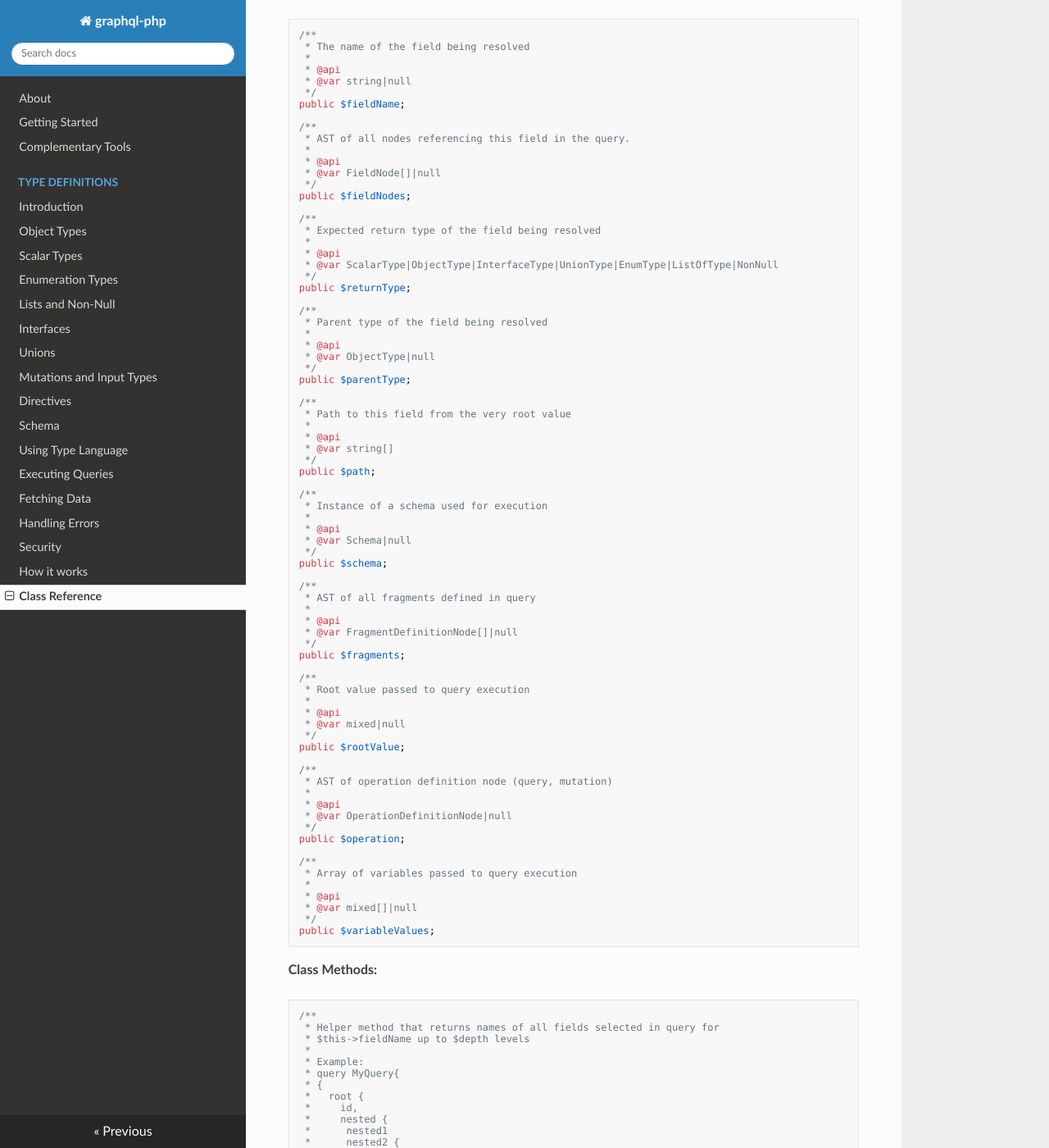
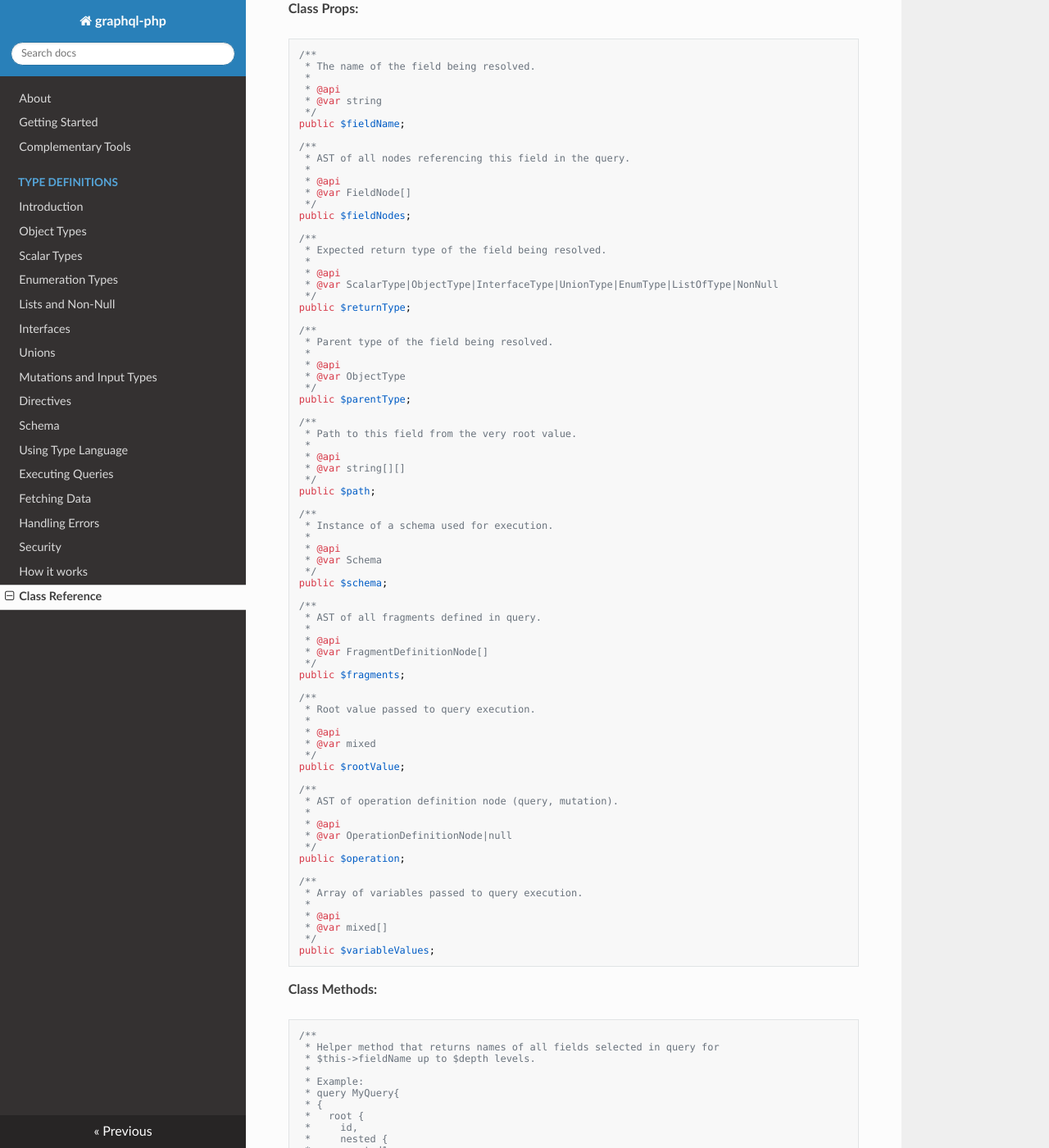
Before and after one commit to webonyx/graphql-php, an MkDocs documentation site: the page built from docs/reference.md, in a window 1280 px wide and 1400 px high, scrolled down 4645 px. Shown: the whole window at 82% size. Built offline with MkDocs 1.6.1, drawn with Linux system fonts in a browser that asks for light colours; nearby versions of some CDN libraries; old or Windows-style settings are respelled for this version of MkDocs; some of the changed text lies outside the part shown.

Commit message:
Docs: updated API reference

````diff
--- a/docs/reference.md
+++ b/docs/reference.md
@@ -299,15 +299,16 @@ static function getNullableType($type)
 ```
 # GraphQL\Type\Definition\ResolveInfo
 Structure containing information useful for field resolution process.
-Passed as 3rd argument to every field resolver. See [docs on field resolving (data fetching)](data-fetching.md).
+
+Passed as 4th argument to every field resolver. See [docs on field resolving (data fetching)](data-fetching.md).
 
 **Class Props:**
 ```php
 /**
- * The name of the field being resolved
- *
- * @api
- * @var string|null
+ * The name of the field being resolved.
+ *
+ * @api
+ * @var string
  */
 public $fieldName;
 
@@ -315,12 +316,12 @@ public $fieldName;
  * AST of all nodes referencing this field in the query.
  *
  * @api
- * @var FieldNode[]|null
+ * @var FieldNode[]
  */
 public $fieldNodes;
 
 /**
- * Expected return type of the field being resolved
+ * Expected return type of the field being resolved.
  *
  * @api
  * @var ScalarType|ObjectType|InterfaceType|UnionType|EnumType|ListOfType|NonNull
@@ -328,47 +329,47 @@ public $fieldNodes;
 public $returnType;
 
 /**
- * Parent type of the field being resolved
- *
- * @api
- * @var ObjectType|null
+ * Parent type of the field being resolved.
+ *
+ * @api
+ * @var ObjectType
  */
 public $parentType;
 
 /**
- * Path to this field from the very root value
- *
- * @api
- * @var string[]
+ * Path to this field from the very root value.
+ *
+ * @api
+ * @var string[][]
  */
 public $path;
 
 /**
- * Instance of a schema used for execution
- *
- * @api
- * @var Schema|null
+ * Instance of a schema used for execution.
+ *
+ * @api
+ * @var Schema
  */
 public $schema;
 
 /**
- * AST of all fragments defined in query
- *
- * @api
- * @var FragmentDefinitionNode[]|null
+ * AST of all fragments defined in query.
+ *
+ * @api
+ * @var FragmentDefinitionNode[]
  */
 public $fragments;
 
 /**
- * Root value passed to query execution
- *
- * @api
- * @var mixed|null
+ * Root value passed to query execution.
+ *
+ * @api
+ * @var mixed
  */
 public $rootValue;
 
 /**
- * AST of operation definition node (query, mutation)
+ * AST of operation definition node (query, mutation).
  *
  * @api
  * @var OperationDefinitionNode|null
@@ -376,10 +377,10 @@ public $rootValue;
 public $operation;
 
 /**
- * Array of variables passed to query execution
- *
- * @api
- * @var mixed[]|null
+ * Array of variables passed to query execution.
+ *
+ * @api
+ * @var mixed[]
  */
 public $variableValues;
 ```
@@ -388,7 +389,7 @@ public $variableValues;
 ```php
 /**
  * Helper method that returns names of all fields selected in query for
- * $this->fieldName up to $depth levels
+ * $this->fieldName up to $depth levels.
  *
  * Example:
  * query MyQuery{
@@ -1095,7 +1096,7 @@ Implements the "Evaluating requests" section of the GraphQL specification.
  * execution are collected in `$result->errors`.
  *
  * @param mixed|null               $rootValue
- * @param mixed[]|null             $contextValue
+ * @param mixed|null               $contextValue
  * @param mixed[]|ArrayAccess|null $variableValues
  * @param string|null              $operationName
  *
@@ -1121,8 +1122,8 @@ static function execute(
  *
  * Useful for async PHP platforms.
  *
- * @param mixed[]|null $rootValue
- * @param mixed[]|null $contextValue
+ * @param mixed|null   $rootValue
+ * @param mixed|null   $contextValue
  * @param mixed[]|null $variableValues
  * @param string|null  $operationName
  *
````
Also changed, not shown: other parts of docs/reference.md (+15 -16 lines).
